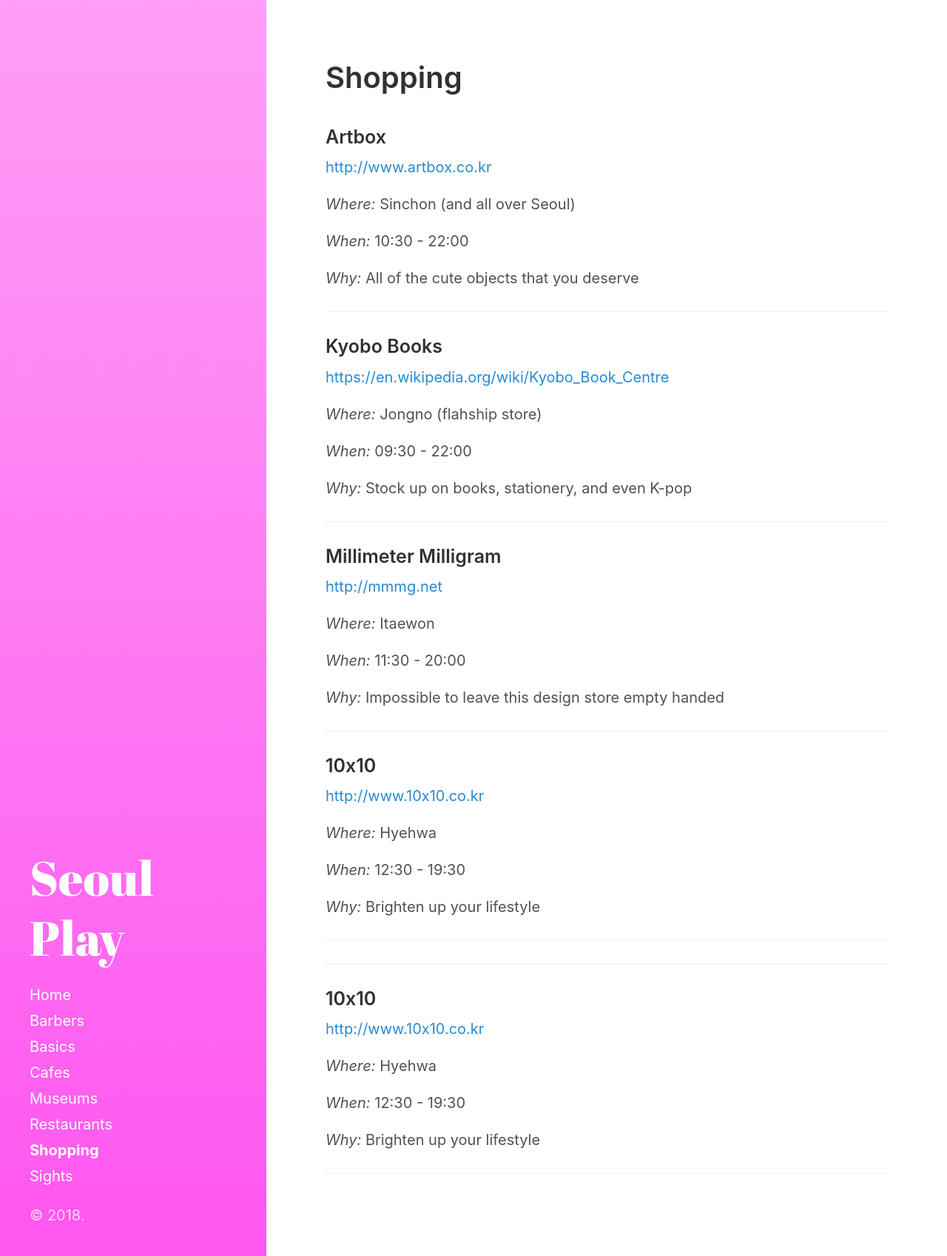
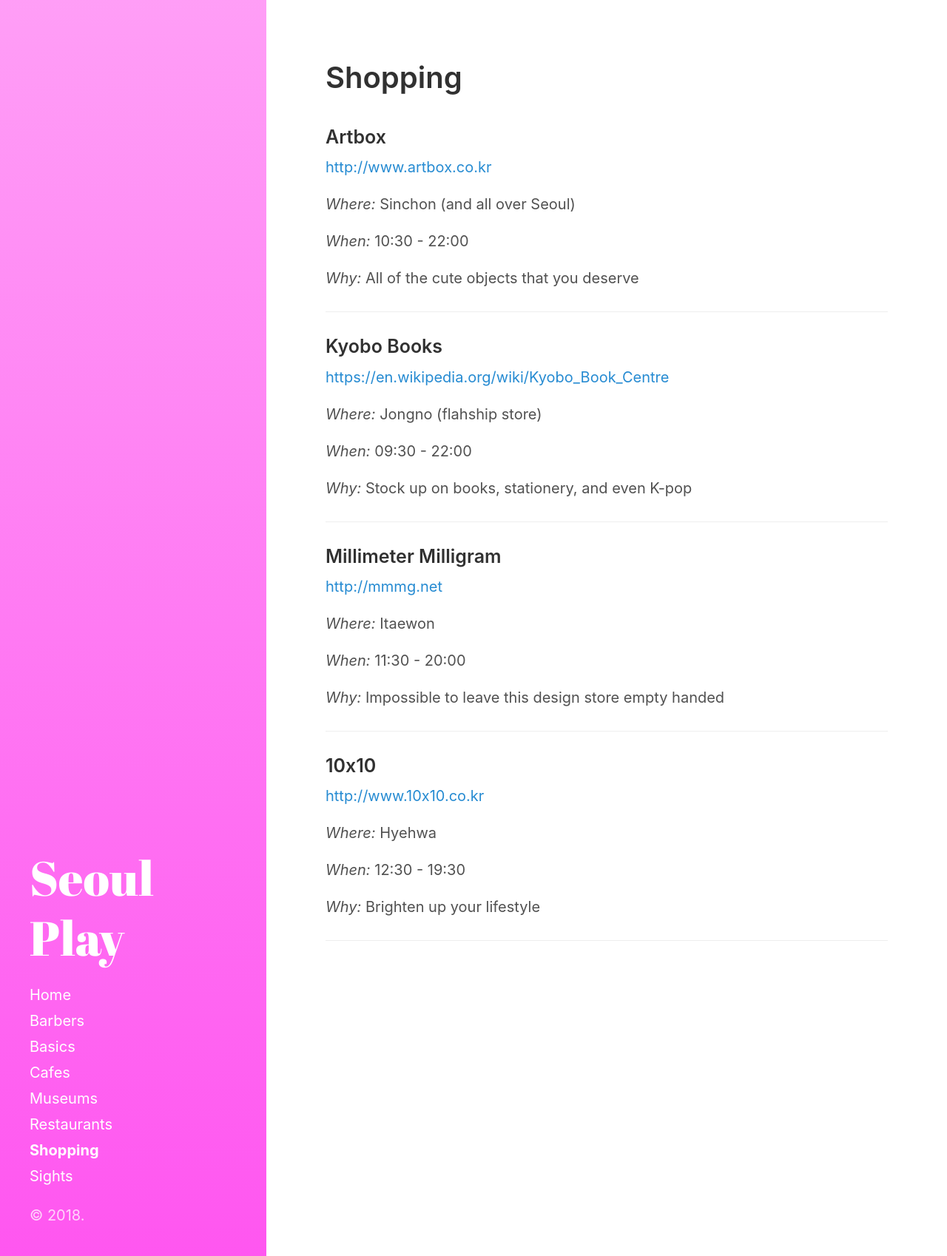
Before and after one commit to seoulplay/seoulplay.github.io, a Jekyll site: the page built from category/shopping.md, in a window 1280 px wide. Shown: the whole page at 74% size. Built offline with Jekyll 4.4.1, drawn with Linux system fonts in a browser that asks for light colours; comment, search, counter and statistics services are not loaded.

Commit message:
Update shopping.md

```diff
--- a/category/shopping.md
+++ b/category/shopping.md
@@ -50,17 +50,3 @@ _When:_ 12:30 - 19:30
 _Why:_ Brighten up your lifestyle
 
 ------
-
-------
-
-### 10x10
-
-<http://www.10x10.co.kr>
-
-_Where:_ Hyehwa
-
-_When:_ 12:30 - 19:30
-
-_Why:_ Brighten up your lifestyle
-
-------
```
